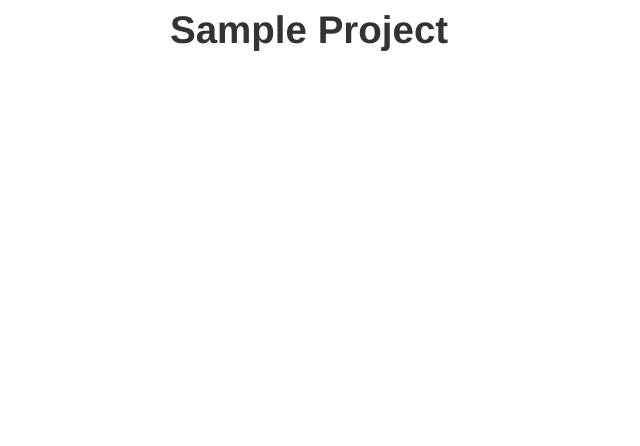
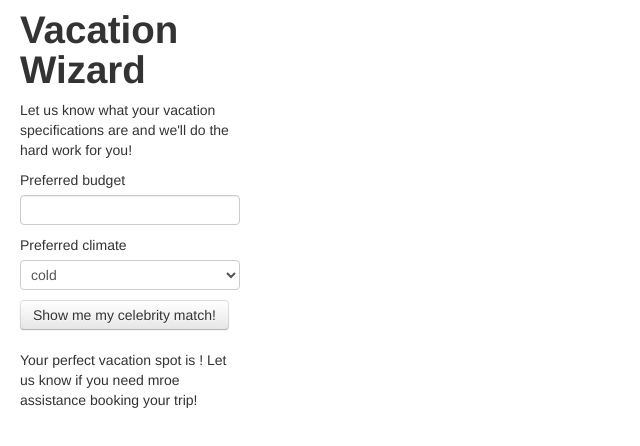
Before and after one commit to NavyET2/vacation, a plain HTML site: page index.html in a window 1280 px wide. Shown: the whole page, without its empty margins (0-640 px from the left). Drawn offline with Linux system fonts and the light colour scheme.

Commit message:
initial modifications of index.html

```diff
--- a/index.html
+++ b/index.html
@@ -5,11 +5,32 @@
     <link href="css/styles.css" rel="stylesheet" type="text/css">
     <script src="js/jquery-3.0.0.js"></script>
     <script src="js/scripts.js"></script>
-    <title>Sample Project</title>
+    <title>Vacation Wizard!</title>
   </head>
   <body>
-    <div class="container">
-      <h1>Sample Project</h1>
+    <div class="span3">
+      <h1>Vacation Wizard</h1>
+
+      <p>Let us know what your vacation specifications are and we'll do the hard work for you! </p>
+
+      <form id="vacationWizard">
+        <label for="budget">Preferred budget</label>
+        <input id="budget" type="text">
+        <label for="climate">Preferred climate</label>
+        <select id="climate">
+          <option value="cold">cold</option>
+          <option value="hot">hot</option>
+        </select>
+
+        <button type="submit" class="btn">Show me my celebrity match!</button>
+      </form>
+
+      <div id="vaca">
+        <p>Your perfect vacation spot is <span id="yourVaca"></span>! Let us know if you need mroe assistance booking your trip!</p>
+        <div id="photo">
+
+        </div>
+      </div>
     </div>
   </body>
 </html>
```
